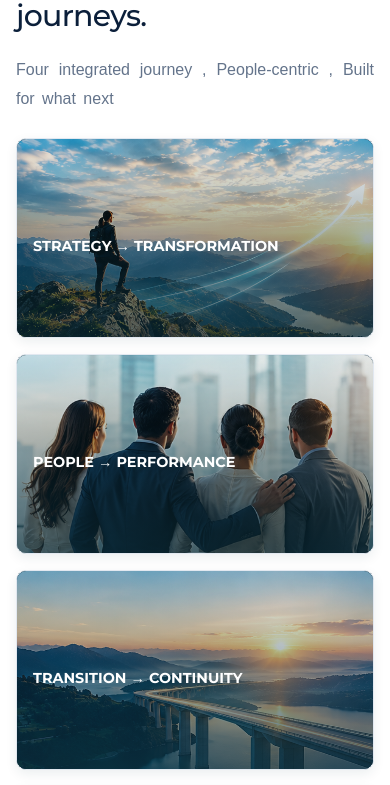
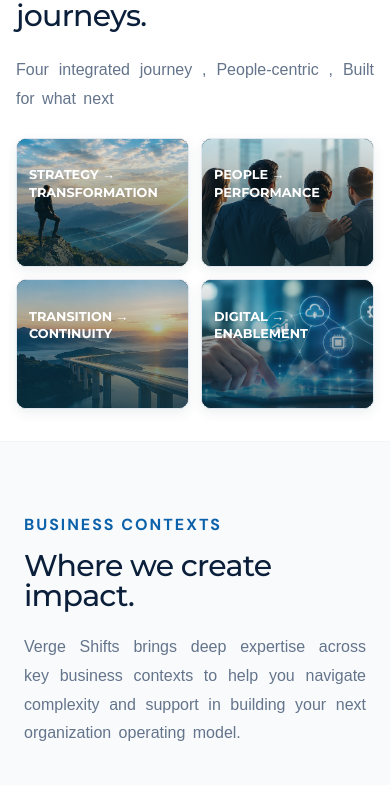
Before and after one commit to Kartikpatel231/VERGE-SHIFTS-WEBSITE, a React (Vite) app: page / in a window 390 px wide. Shown: the part 1280-2065 px from the top of the page. Built offline with nearby package versions, Linux system fonts and the light colour scheme.

Commit message:
new changes added

```diff
--- a/src/ShiftsSection.css
+++ b/src/ShiftsSection.css
@@ -104,7 +104,7 @@
   width: 100%;
   height: 100%;
   background-size: cover;
-  background-position: center;
+  background-position: center center;
   background-repeat: no-repeat;
   z-index: -2;
   transition: transform 0.5s ease;
@@ -113,7 +113,12 @@
 .vs-journey-card:hover .vs-card-bg {
   transform: scale(1.04);
 }
-
+/* Desktop image positioning */
+@media (min-width: 993px) {
+  .vs-card-bg {
+    background-position: center center;
+  }
+}
 /* Subtle Overlay */
 .vs-card-overlay {
   position: absolute;
@@ -207,3 +212,127 @@
     padding: 1rem;
   }
 }
+
+
+/* Four-card Grid */
+.vs-journey-grid {
+  display: grid;
+  grid-template-columns: repeat(4, minmax(0, 1fr));
+  gap: 1.25rem;
+  align-items: stretch;
+}
+
+/* Common Card Size - Desktop, Tablet & Mobile */
+.vs-journey-card {
+  position: relative;
+  display: flex;
+  flex-direction: column;
+  justify-content: flex-end;
+
+  width: 100%;
+  aspect-ratio: 4 / 3;
+  height: auto;
+  min-width: 0;
+  box-sizing: border-box;
+
+  padding: 1rem;
+  overflow: hidden;
+  isolation: isolate;
+  border-radius: 10px;
+  background-color: var(--vs-navy);
+  border: 1px solid #E2E8F0;
+  box-shadow: 0 4px 12px rgba(11, 45, 58, 0.08);
+
+  cursor: pointer;
+  text-decoration: none;
+  color: inherit;
+  transition: transform 0.3s ease, box-shadow 0.3s ease;
+}
+
+.vs-journey-card:hover {
+  transform: translateY(-3px);
+  box-shadow: 0 12px 24px rgba(11, 45, 58, 0.16);
+}
+
+/* Consistent Image Sizing */
+.vs-card-bg {
+  position: absolute;
+  inset: 0;
+  width: 100%;
+  height: 100%;
+
+  background-size: cover;
+  background-position: center center;
+  background-repeat: no-repeat;
+
+  z-index: -2;
+  transition: transform 0.5s ease;
+}
+
+.vs-journey-card:hover .vs-card-bg {
+  transform: scale(1.04);
+}
+
+/* Image Overlay */
+.vs-card-overlay {
+  position: absolute;
+  inset: 0;
+  z-index: -1;
+  background: linear-gradient(
+    to top,
+    rgba(11, 45, 58, 0.75),
+    rgba(11, 45, 58, 0.05)
+  );
+}
+
+/* Tablet */
+@media (max-width: 992px) {
+  .vs-journey-grid {
+    grid-template-columns: repeat(2, minmax(0, 1fr));
+    gap: 1rem;
+  }
+}
+
+/* Mobile */
+@media (max-width: 600px) {
+  .vs-container {
+    padding: 0 1rem;
+  }
+
+  .vs-shifts-grid-section {
+    padding: 2.5rem 0;
+  }
+
+  .vs-shifts-header {
+    margin-bottom: 1.5rem;
+  }
+
+  .vs-journey-grid {
+    grid-template-columns: repeat(2, minmax(0, 1fr));
+    gap: 0.75rem;
+  }
+
+  .vs-journey-card {
+    aspect-ratio: 4 / 3;
+    height: auto;
+    padding: 0.75rem;
+  }
+
+  .vs-title-sub {
+    font-size: 0.8rem;
+    line-height: 1.35;
+  }
+
+  .vs-card-content {
+    gap: 0.35rem;
+  }
+
+  .vs-card-footer {
+    margin-top: 0.25rem;
+    padding-top: 0.35rem;
+  }
+
+  .vs-action-text {
+    font-size: 0.7rem;
+  }
+}
```
